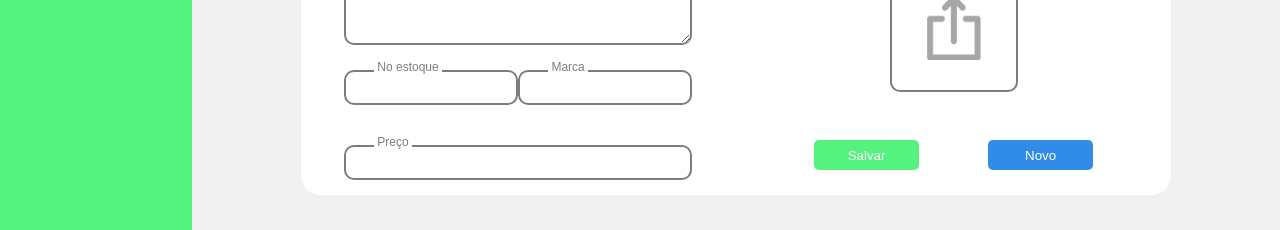
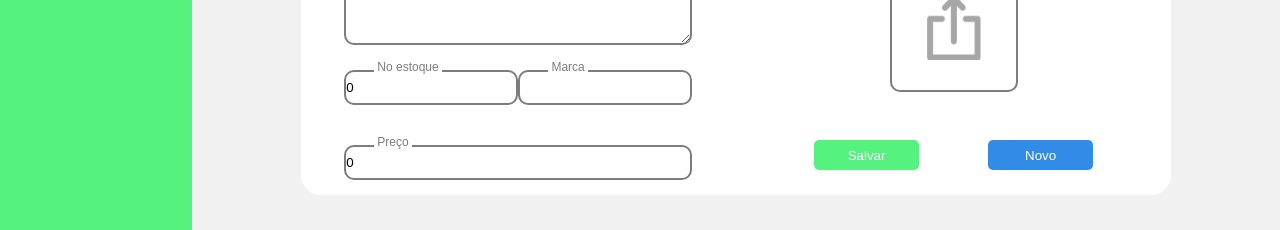
Before and after one commit to Guilherme-Dias-gomes/Sing-Note, a React (Create React App) app in the folder site/: page /admin/produto in a window 1280 px wide. Shown: the part 498-728 px from the top of the page. Built offline with nearby package versions, Linux system fonts and the light colour scheme; no server answers.

Commit message:
Subindo API do Cadastro sem a API da imagem

```diff
--- a/site/src/api/categoriaAPI.js
+++ b/site/src/api/categoriaAPI.js
@@ -6,6 +6,6 @@ const SN = axios.create({
 })
 
 export async function listarCategorias() {
-    const r = await SN.get('/api/categoria');
+    const r = await SN.get('/produto/categoria');
     return r.data
 }
--- a/site/src/api/produtoAPI.js
+++ b/site/src/api/produtoAPI.js
@@ -12,15 +12,15 @@ export async function SalvarProduto(nome,
                                     estoque,
                                     marca,
                                     preco,
-                                    categoria,
-                                    tipo) {
+                                    idCategoria,
+                                    idTipo) {
     const r = await api.post('/admin/produto', { nome,
                                                  modelo,
                                                  descricao,
                                                  estoque,
                                                  marca,
                                                  preco,
-                                                 categoria,
-                                                 tipo});
+                                                 idCategoria,
+                                                 idTipo});
     return r.data;
 }
--- a/site/src/api/tipoAPI.js
+++ b/site/src/api/tipoAPI.js
@@ -6,6 +6,6 @@ const SN = axios.create({
 })
 
 export async function listarTipos() {
-    const r = await SN.get('/api/tipo');
+    const r = await SN.get('/produto/tipo');
     return r.data;
 }
--- a/site/src/components/adm/aba-lateral-adm/index.js
+++ b/site/src/components/adm/aba-lateral-adm/index.js
@@ -7,7 +7,7 @@ return(
 <div className="aba-lateral"> {/*Começo da aba lateral*/}
 
             <div className="opcoes"> {/*Começo das opções*/}
-                <div className="icone-opcoes"><img src="/image/silhueta-negra-de-casa-sem-porta 2.png" alt="opcao"/><a href='http://localhost:3000/admin/home' className="nome-icones">Home</a></div>
+                <div className="icone-opcoes"><img src="/image/silhueta-negra-de-casa-sem-porta 2.png" alt="opcao"/><a href='http://localhost:3000/' className="nome-icones">Home</a></div>
                 <div className="icone-opcoes"><img src="/image/lupa 2.png" alt="opcao"/><p className="nome-icones">Consulta</p></div>
                 <div className="icone-opcoes"><img src="/image/add-button.png" alt="opcao"/><a href="http://localhost:3000/admin/produto" className="nome-icones">Cadastro</a></div>
                 <div className="icone-opcoes"><img src="/image/carrinho-carrinho 2.png" alt="opcao"/><p className="nome-icones">Pedidos</p></div>
--- a/site/src/pages/admin/CadastroProduto/index.js
+++ b/site/src/pages/admin/CadastroProduto/index.js
@@ -116,16 +116,21 @@ export default function CadastrarProduto() {
                             <div className="caixa-de-texto-div-1">
                                 <label className="titulo-caixa-de-texto"> No estoque </label>
                                 <input type="text" className="caixa-de-texto-pequena"
-                                value={descricao} onChange={e => setDescricao(e.target.value)}/>
+                                value={estoque} onChange={e => setEstoque(e.target.value)}/>
                             </div>
                             <div className="caixa-de-texto-div-1">
                                 <label className="titulo-caixa-de-texto"> Marca </label>
-                                <input type="text" className="caixa-de-texto-pequena"/>
+                                <input type="text" className="caixa-de-texto-pequena"
+                                value={marca} onChange={e => setMarca(e.target.value)}/>
                             </div>
 
                         </div>
 
-                        <div className="caixa-de-texto-div-1"><label className="titulo-caixa-de-texto"> Preço </label><input type="text" className="caixa-de-texto-pequena"/></div>
+                        <div className="caixa-de-texto-div-1">
+                            <label className="titulo-caixa-de-texto"> Preço </label>
+                            <input type="text" className="caixa-de-texto-pequena"
+                            value={preco} onChange={e => setPreco(e.target.value)}/>
+                        </div>
 
                     </div>
                     <div className="formulario-div-2">
```
Also changed, not shown: 1 other file (tests, documents, lock files or other folders).
